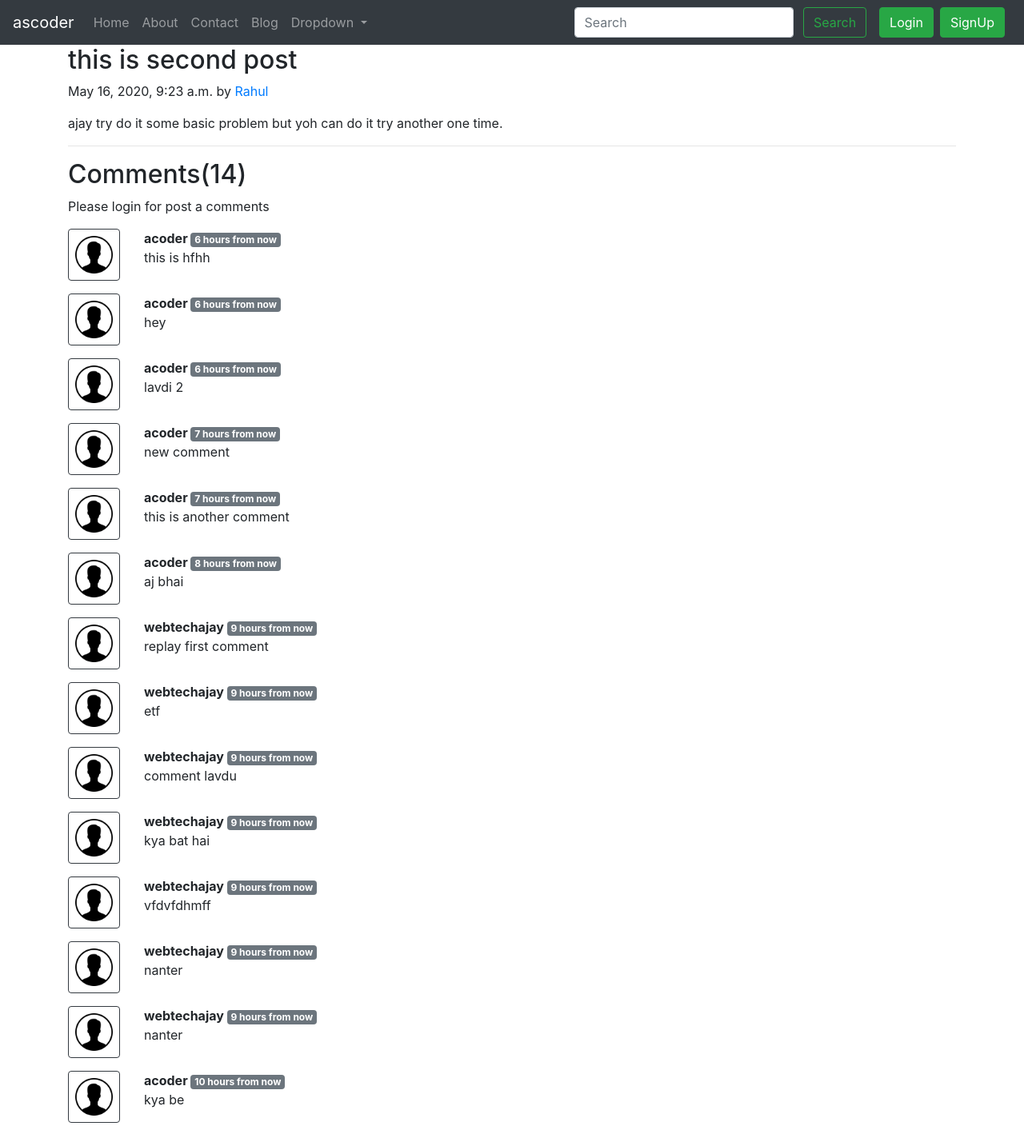
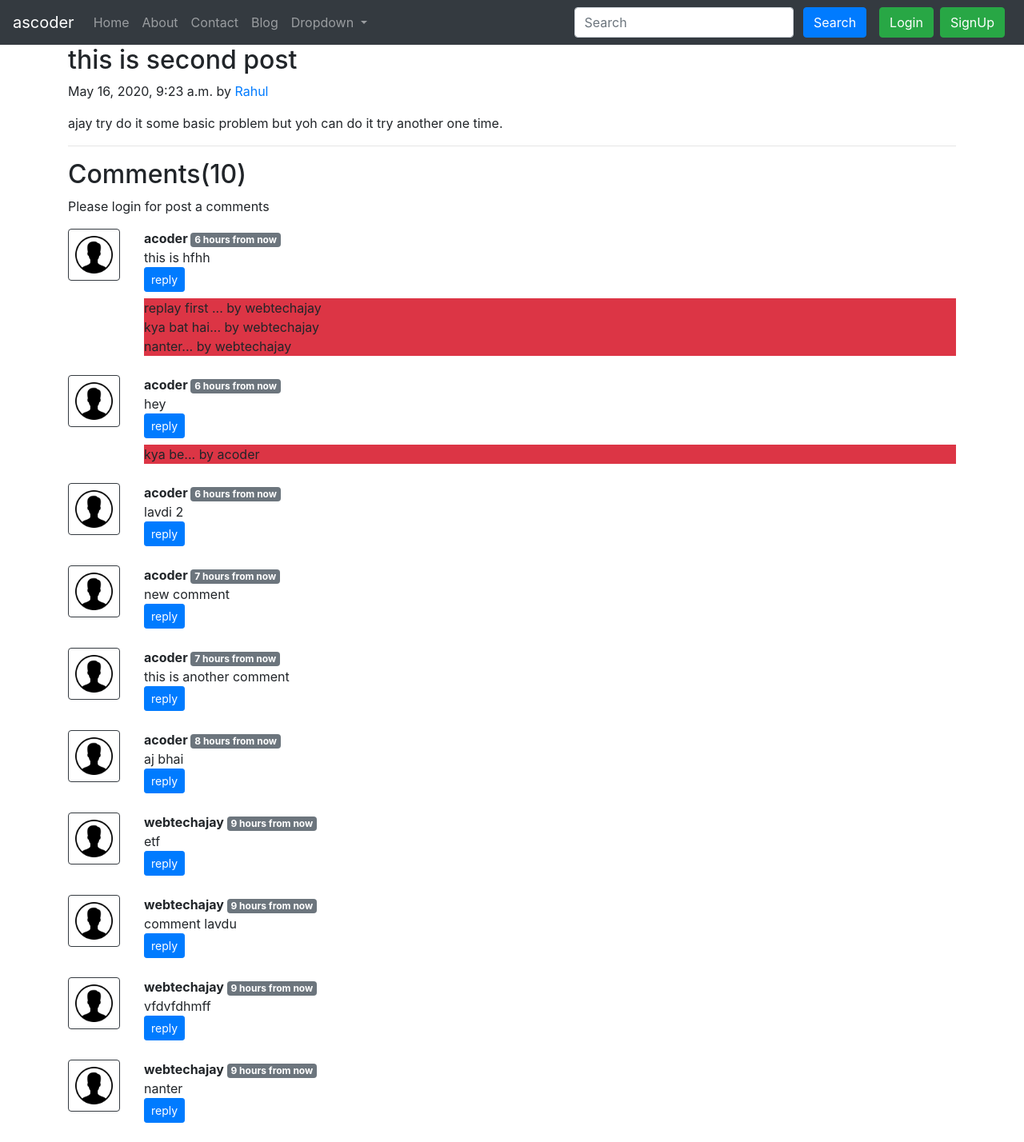
Before and after one commit to theajayrathod/ascoder, a Django app: a page that uses templates/base.html in a window 1280 px wide. Shown: the whole page at 80% size. Before the commit the page ends 1404 px from the top, so only its background shows below. Run offline with Django 3.2, Linux system fonts and the light colour scheme; data comes from the database, SQL or seed files in the repository; both versions use the stored data as it was after the commit; some libraries are stand-ins or nearby versions.

Commit message:
replay is almost over for comment

```diff
--- /dev/null
+++ b/blog/templatetags/extras.py
@@ -0,0 +1,7 @@
+from django import template
+
+register = template.Library()
+
+@register.filter(name = 'get_val')
+def get_val(dict, key):
+    return dict.get(key)
--- a/blog/views.py
+++ b/blog/views.py
@@ -1,5 +1,6 @@
 from django.shortcuts import render, HttpResponse, redirect
 from blog.models import *
+from blog.templatetags import extras
 from django.contrib import messages
 
 # Create your views here.
@@ -11,8 +12,17 @@ def blogHome(request):
 
 def blogPost(request, slug):
     post = Post.objects.filter(slug =slug).first()
-    comments = BlogComment.objects.filter(post = post)
-    context = {'post':post, 'comments':comments, 'user':request.user}
+    comments = BlogComment.objects.filter(post = post, parent = None)
+    replies = BlogComment.objects.filter(post = post).exclude(parent = None)
+    replyDict = {}
+    for reply in replies:
+        if reply.parent.sno not in replyDict.keys():
+            replyDict[reply.parent.sno] = [reply]
+        else:
+            replyDict[reply.parent.sno].append(reply)
+
+        print(replyDict)
+    context = {'post':post, 'comments':comments, 'user':request.user, 'replyDict':replyDict}
     return render(request, "blog/blogPost.html", context)
 
 def postComment(request):
@@ -21,9 +31,16 @@ def postComment(request):
         user = request.user
         postSno = request.POST.get("postSno")
         post = Post.objects.get(sno = postSno)
+        parentSno = request.POST.get("parentSno")
 
-        comment = BlogComment(comment = comment, user = user, post = post)
-        comment.save()
-        messages.success(request, "Your comment has been successfully")
+        if parentSno == "":
+            comment = BlogComment(comment = comment, user = user, post = post)
+            comment.save()
+            messages.success(request, "Your comment has been successfully")
+        else:
+            parent = BlogComment.objects.get(sno = parentSno)
+            comment = BlogComment(comment = comment, user = user, post = post, parent = parent)
+            comment.save()
+            messages.success(request, "Your reply has been successfully")
 
     return redirect(f'/blog/{post.slug}')
--- a/templates/base.html
+++ b/templates/base.html
@@ -56,7 +56,7 @@
         <form method="get" action="/search" class=" my-2 my-lg-0 mx-3">
           <input class="form-control mr-sm-2" type="search" placeholder="Search"
             aria-label="Search" name="query" id="query">
-          <button class="btn btn-outline-success  my-sm-0" type="submit">Search</button>
+          <button class="btn btn-primary  my-sm-0" type="submit">Search</button>
         </form>
         {% if user.is_authenticated %}
         <ul class = "navbar-nav mr-2">
--- a/templates/blog/blogHome.html
+++ b/templates/blog/blogHome.html
@@ -10,7 +10,7 @@
 <div class="row no-gutters border rounded overflow-hidden flex-md-row mb-4 my-4 shadow-sm h-md-250 position-relative">
         <div class="col p-4 d-flex flex-column position-static">
           <strong class="d-inline-block mb-2 text-primary">Article by {{post.author}}</strong>
-          <h3 class="mb-0"><a href="/blog/{{post.slug}}">{{post.title}}</a></h3>
+          <h3 class="mb-0"><a class= "text-dark" href="/blog/{{post.slug}}">{{post.title}}</a></h3>
           <div class="mb-1 text-muted">{{post.datetime}}</div>
           <p class="card-text mb-auto">{{post.content | truncatechars:500}}</p>
           <div class = "my-2">
--- a/templates/blog/blogPost.html
+++ b/templates/blog/blogPost.html
@@ -2,6 +2,7 @@
 
 {% block title %}blogpost{% endblock title %}
 {% load humanize %}
+{% load extras %}
 
 {% block body %}
 <div class="container">
@@ -17,26 +18,63 @@
         <form action="/blog/postComment" method="POST">
             {% csrf_token %}
             <div class="form-group">
-            <label for="exampleInputEmail1">Post Comment</label>
+                <label for="comment">Post Comment</label>
                 <input type="text" class="form-control" name="comment"
-                id="exampleInputEmail1" aria-describedby="emailHelp" placeholder="Enter  your comment here">
+                    id="comment" aria-describedby="emailHelp"
+                    placeholder="Enter your comment here">
             </div>
             <input type="hidden" name="postSno" value="{{post.sno}}">
+            <input type="hidden" name="parentSno" value="">
             <button type="submit" class="btn btn-primary">Submit</button>
         </form>
         {% else %}
         <p>Please login for post a comments</p>
         {% endif %}
     </div>
-    {% for comment  in comments %}
+    {% for comment in comments %}
 
     <div class="row my-3">
         <div class="col-md-1">
-        <img class = "rounded mx-auto d-block w-100 p-2 border border-dark" src="/static/images/user.png" alt="">
+            <img class="rounded mx-auto d-block w-100 p-2 border border-dark"
+                src="/static/images/user.png" alt="">
         </div>
         <div class="col-md-11">
-        <b> {{comment.user.username}} </b> <span class = "badge badge-secondary"> {{comment.timeStamp | naturaltime}}</span>
+            <b> {{comment.user.username}} </b> <span class="badge
+                badge-secondary"> {{comment.timeStamp | naturaltime}}</span>
             <div>{{comment.comment}}</div>
+            <div class="reply mx-0">
+                <button class="btn btn-sm btn-primary" type="button"
+                    data-toggle="collapse" data-target="#reply{{comment.sno}}"
+                    aria-expanded="false" aria-controls="reply{{comment.sno}}">
+                    reply
+                </button>
+                <div class="collapse" id="reply{{comment.sno}}">
+                    <div class="card card-body my-2">
+                        <form action="/blog/postComment" method="POST">
+                            {% csrf_token %}
+                            <div class="form-group">
+                                <label for="comment">Post Comment reply</label>
+                                <input type="text" class="form-control"
+                                    name="comment"
+                                    id="exampleInputEmail1"
+                                    aria-describedby="emailHelp"
+                                    placeholder="Enter your comment here">
+                                <input type="hidden" name="parentSno" value="{{comment.sno}}">
+                            </div>
+                            <input type="hidden" name="postSno"
+                                value="{{post.sno}}">
+                            <button type="submit" class="btn btn-primary">Submit</button>
+                        </form>
+                    </div>
+                </div>
+                <div class="replies bg-danger my-2">
+                    {% for reply in replyDict|get_val:comment.sno %}
+                        {{reply}}
+                        <br>
+                    {% endfor %}
+                </div>
+            </div>
+
         </div>
     </div>
     {% endfor %}
```
Also changed, not shown: blog/templatetags/__init__.py (added), db.sqlite3. Lines whose indentation alone changed are shown as unchanged.
